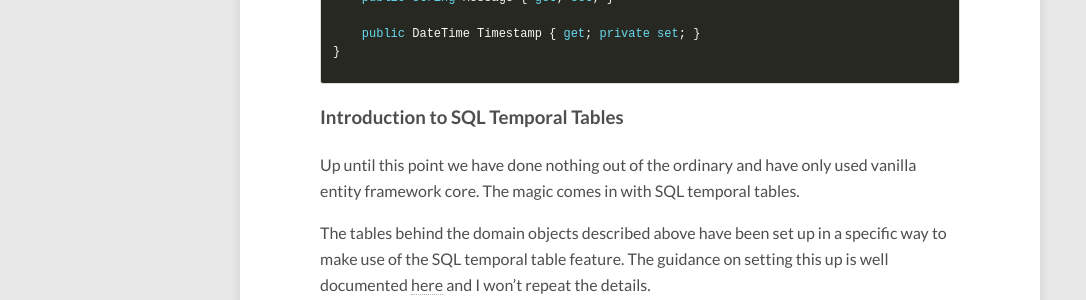
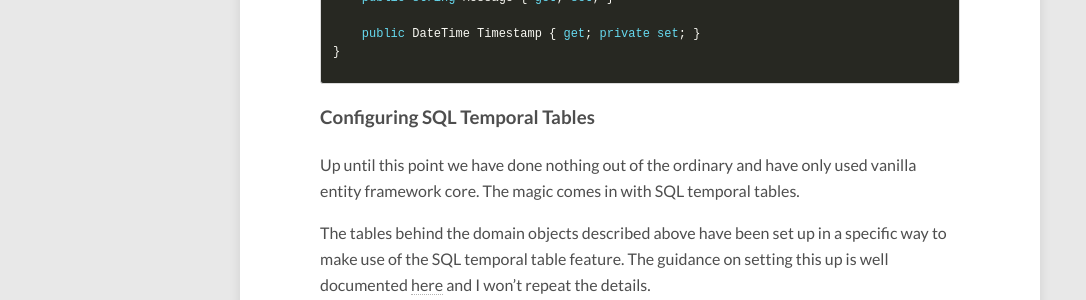
Before and after one commit to RossJayJones/rossjayjones.github.io, a Jekyll site: the page built from _posts/2018-11-13-first-class- versioning-and-auditing-with-sql-temporal-tables.md, in a window 1280 px wide and 900 px high, scrolled down 8741 px. Shown: the part 154-454 px from the top of the window, without its empty margins (0-1086 px from the left). Built offline with Jekyll 4.4.1, drawn with Linux system fonts in a browser that asks for light colours; nearby versions of some CDN libraries.

Commit message:
Update sql temporal table post

```diff
--- a/_posts/2018-11-13-first-class- versioning-and-auditing-with-sql-temporal-tables.md
+++ b/_posts/2018-11-13-first-class- versioning-and-auditing-with-sql-temporal-tables.md
@@ -300,7 +300,7 @@ public class Version
 }
 {% endhighlight %}
 
-### Introduction to SQL Temporal Tables
+### Configuring SQL Temporal Tables
 
 Up until this point we have done nothing out of the ordinary and have only used vanilla entity framework core. The magic comes in with SQL temporal tables.
 
```
